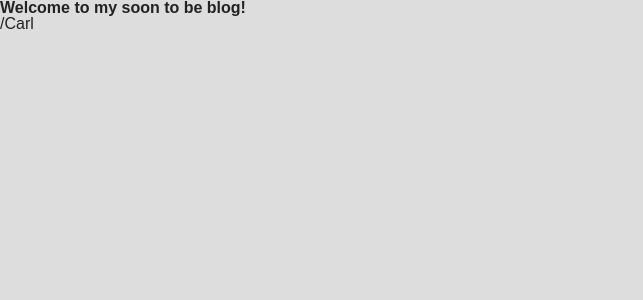
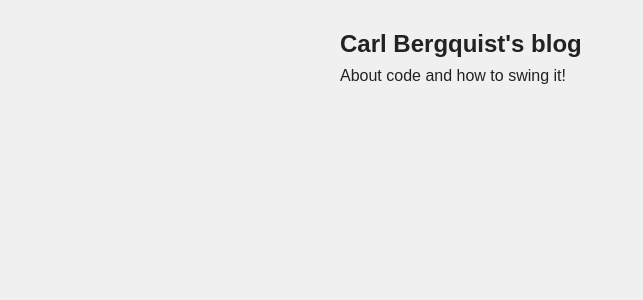
Before and after one commit to bergquist/bergquist.github.com, a Jekyll site: the page built from index.htm, in a window 1280 px wide. Shown: the top 300 px of the page, without its empty margins (0-643 px from the left). Built offline with Jekyll 4.4.1, drawn with Linux system fonts in a browser that asks for light colours.

Commit message:
improved css

```diff
--- a/_layouts/default.html
+++ b/_layouts/default.html
@@ -10,6 +10,11 @@
   </head>
 
   <body>
+    <header>
+      <h1>Carl Bergquist's blog</h1>
+      <p>About code and how to swing it!</p>
+    </header>
+
     {{ content }}
     <script type="text/javascript">
       var _gaq = _gaq || [];
--- a/_layouts/post.html
+++ b/_layouts/post.html
@@ -4,8 +4,8 @@ layout: default
 
 <article>
 	<hgroup>
-		<h1>{{ page.title }}</h2>
-    <h2>
+		<h2>{{ page.title }}</h2>
+    <h3>
       <time class="publish_date" datetime="{{ page.date | date: '%Y-%m-%d' }}" pubdate="true">
         {{ page.date | date: '%Y-%m-%d' }}
       </time>
--- a/index.htm
+++ b/index.htm
@@ -2,10 +2,6 @@
 layout: default
 title: bergquist.github.com
 ---
-
-<h1>Welcome to my soon to be blog!</h1>
-
-/Carl
 
 <nav>
 	<ul id="posts">
--- a/style.css
+++ b/style.css
@@ -94,7 +94,18 @@ input:invalid, textarea:invalid { background-color: #f0dddd; }
 }
 
 /* my styles */
-body { background-color: #ddd ; font-family: sans-serif; color: #222; }
 
 ::-moz-selection { background: #fe57a1; color: #fff; text-shadow: none; }
 ::selection { background: #fe57a1; color: #fff; text-shadow: none; }
+
+body {
+  background-color: #F0F0F0 ;
+  font-family: sans-serif;
+  color: #222;
+  width: 600px;
+  margin: 0 auto;
+}
+
+header { margin-top: 20px; }
+header h1 { font-size: 24px; line-height: 2; }
+article { text-align: justify; background-color: #fff; }
```
